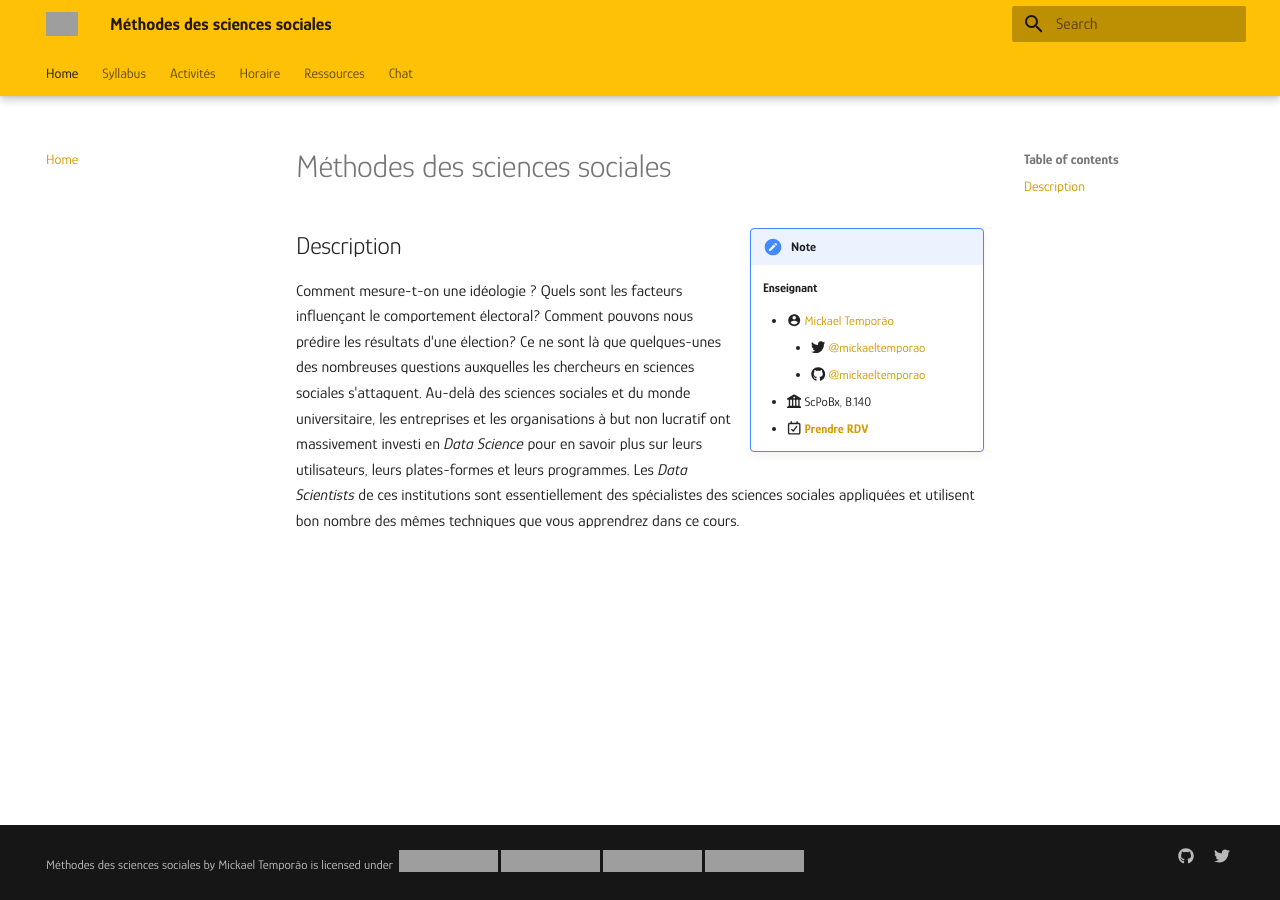
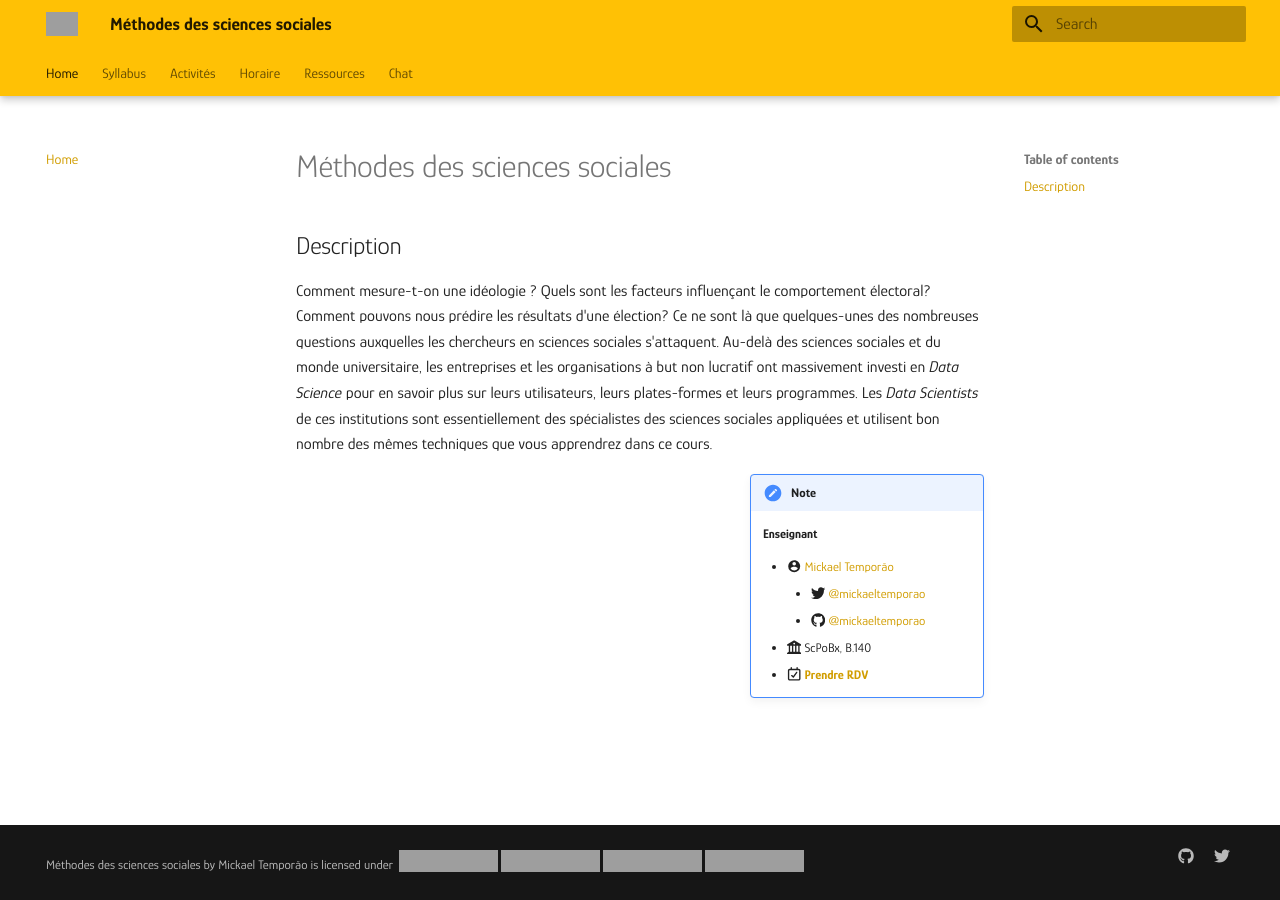
Before and after one commit to mickaeltemporao/mdss, an MkDocs documentation site: the page built from docs/index.md, in a window 1280 px wide. Built offline with MkDocs 1.6.1 and Material for MkDocs 9.7.7, drawn with Linux system fonts in a browser that asks for light colours; some of the changed lines change nothing that is shown; grey boxes are pictures that could not be loaded.

Commit message:
mv notes

```diff
--- a/docs/index.md
+++ b/docs/index.md
@@ -1,4 +1,8 @@
 # Méthodes des sciences sociales
+
+## Description
+
+Comment mesure-t-on une idéologie ? Quels sont les facteurs influençant le comportement électoral? Comment pouvons nous prédire les résultats d'une élection? Ce ne sont là que quelques-unes des nombreuses questions auxquelles les chercheurs en sciences sociales s'attaquent. Au-delà des sciences sociales et du monde universitaire, les entreprises et les organisations à but non lucratif ont massivement investi en *Data Science* pour en savoir plus sur leurs utilisateurs, leurs plates-formes et leurs programmes. Les *Data Scientists* de ces institutions sont essentiellement des spécialistes des sciences sociales appliquées et utilisent bon nombre des mêmes techniques que vous apprendrez dans ce cours.
 
 !!! note inline end
 
@@ -9,8 +13,3 @@
          - :fontawesome-brands-github: [@mickaeltemporao](https://github.com/mickaeltemporao)
      - :fontawesome-solid-university: ScPoBx, B.140
      - :fontawesome-regular-calendar-check: [**Prendre RDV**](https://calendly.com/mickaeltemporao/rencontre-methodes)
-
-
-## Description
-
-Comment mesure-t-on une idéologie ? Quels sont les facteurs influençant le comportement électoral? Comment pouvons nous prédire les résultats d'une élection? Ce ne sont là que quelques-unes des nombreuses questions auxquelles les chercheurs en sciences sociales s'attaquent. Au-delà des sciences sociales et du monde universitaire, les entreprises et les organisations à but non lucratif ont massivement investi en *Data Science* pour en savoir plus sur leurs utilisateurs, leurs plates-formes et leurs programmes. Les *Data Scientists* de ces institutions sont essentiellement des spécialistes des sciences sociales appliquées et utilisent bon nombre des mêmes techniques que vous apprendrez dans ce cours.
```
